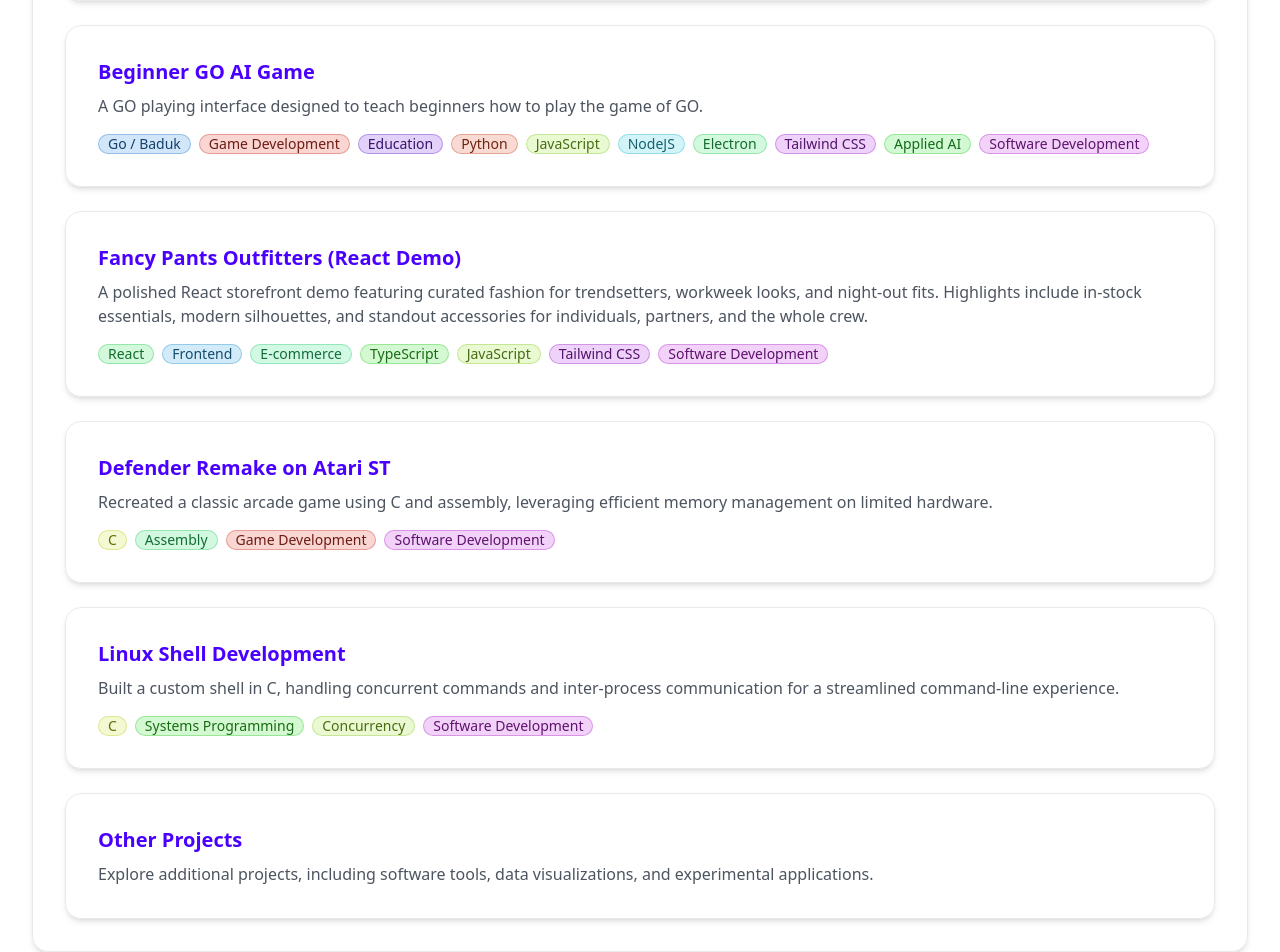
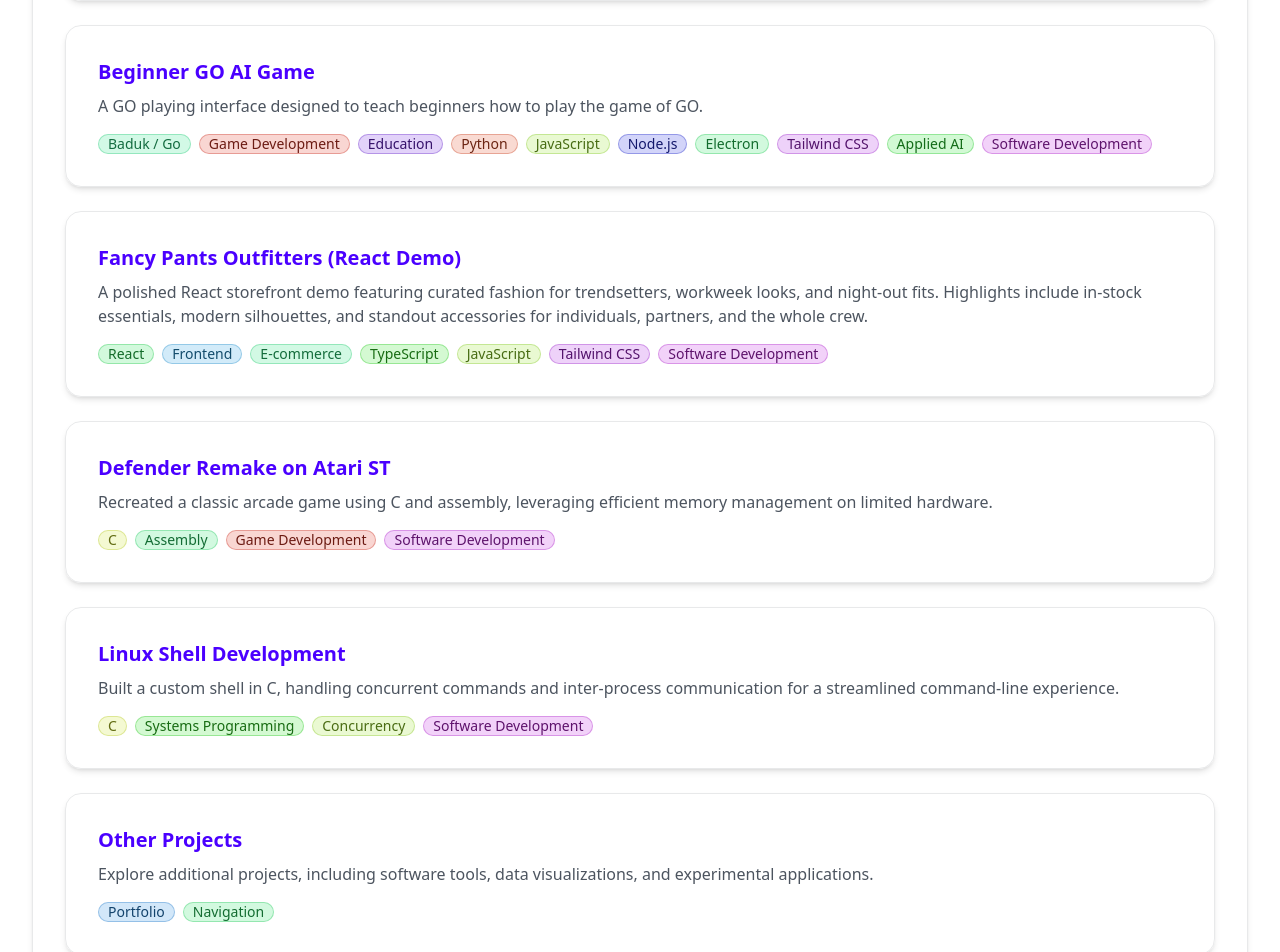
Before and after one commit to axyl-casc/axyl-casc.github.io, a React (Vite) app: page / in a window 1280 px wide. Shown: the part 2520-3472 px from the top of the page. Built offline with nearby package versions, Linux system fonts and the light colour scheme.

Commit message:
Normalize and complete portfolio tags

```diff
--- a/src/hobbiesCards.tsx
+++ b/src/hobbiesCards.tsx
@@ -14,6 +14,6 @@ export const featuredHobbies: CardItem[] = [
     title: 'Other Hobbies',
     href: '/other_hobbies',
     description: 'Explore additional hobbies and interests outside of software development.',
-    tags: ['Interests', 'Lifestyle', 'Personal Growth']
+    tags: ['Interests', 'Lifestyle', 'Personal Growth', 'Portfolio']
   }
 ];
--- a/src/projects.ts
+++ b/src/projects.ts
@@ -23,7 +23,7 @@ export const projects: Project[] = [
     description: 'A GO playing interface designed to teach beginners how to play the game of GO.',
     projectUrl: 'https://zxnashx.itch.io/beginner-go-game',
     section: 'featured',
-    tags: ['Go / Baduk', 'Game Development', 'Education', 'Python', 'JavaScript', 'NodeJS', 'Electron', 'Tailwind CSS', 'Applied AI', 'Software Development']
+    tags: ['Baduk / Go', 'Game Development', 'Education', 'Python', 'JavaScript', 'Node.js', 'Electron', 'Tailwind CSS', 'Applied AI', 'Software Development']
   },
   {
     slug: 'fancy-pants-outfitters-react-demo',
@@ -80,7 +80,7 @@ export const projects: Project[] = [
     description: 'Guess the next best move in a Go game.',
     projectUrl: 'https://goguesser.onrender.com/',
     section: 'other',
-    tags: ['Go / Baduk', 'Puzzle', 'Web App', 'NodeJS', 'Tailwind CSS', 'Game Development', 'Software Development'
+    tags: ['Baduk / Go', 'Puzzle', 'Web App', 'Node.js', 'Tailwind CSS', 'Game Development', 'Software Development'
     ]
   },
   {
@@ -97,6 +97,6 @@ export const projects: Project[] = [
     description: 'Offline-first bookshelf for Go materials, with search, bookmarks, and resume tracking across PDF/SGF/HTML files.',
     projectUrl: 'https://github.com/axyl-casc/GoLibrary',
     section: 'other',
-    tags: ['Offline-first', 'Search', 'Go / Baduk', 'Software Development']
+    tags: ['Offline-first', 'Search', 'Baduk / Go', 'Software Development']
   }
 ];
--- a/src/projectsCards.tsx
+++ b/src/projectsCards.tsx
@@ -14,6 +14,6 @@ export const featuredProjects: CardItem[] = [
     title: 'Other Projects',
     href: '/other_projects',
     description: 'Explore additional projects, including software tools, data visualizations, and experimental applications.',
-    tags: []
+    tags: ['Portfolio', 'Navigation']
   }
 ];
```
